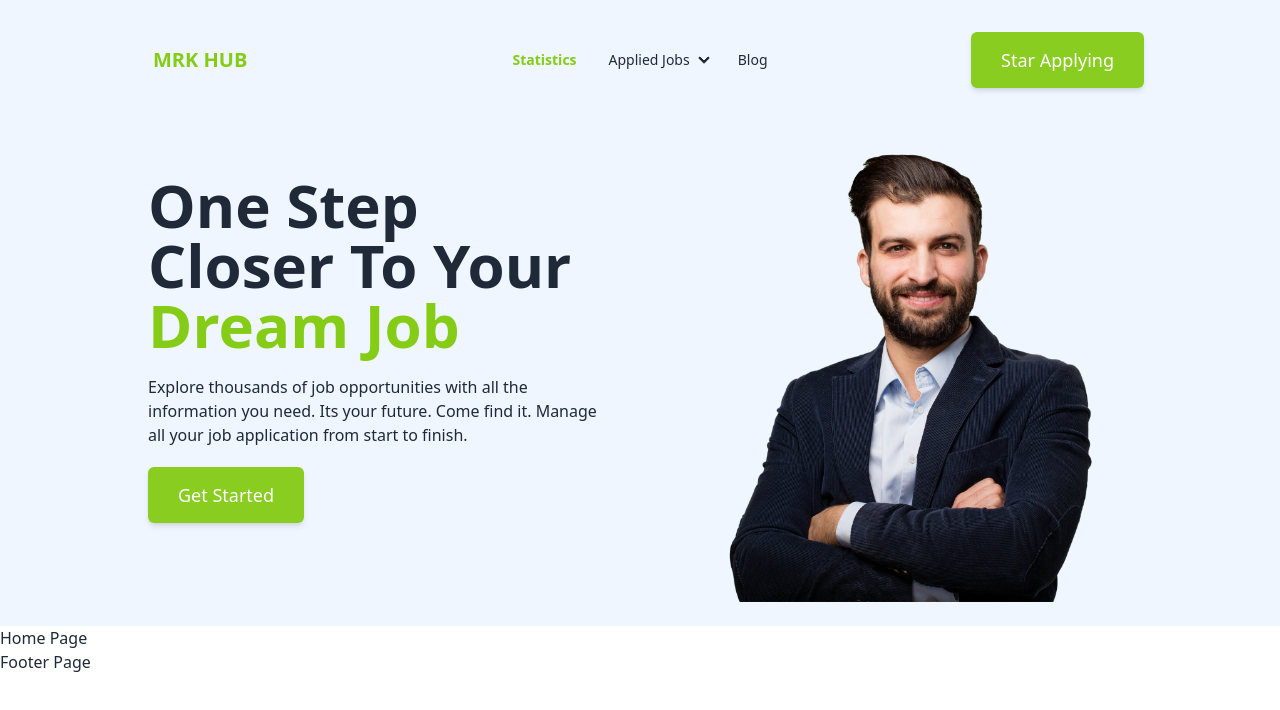
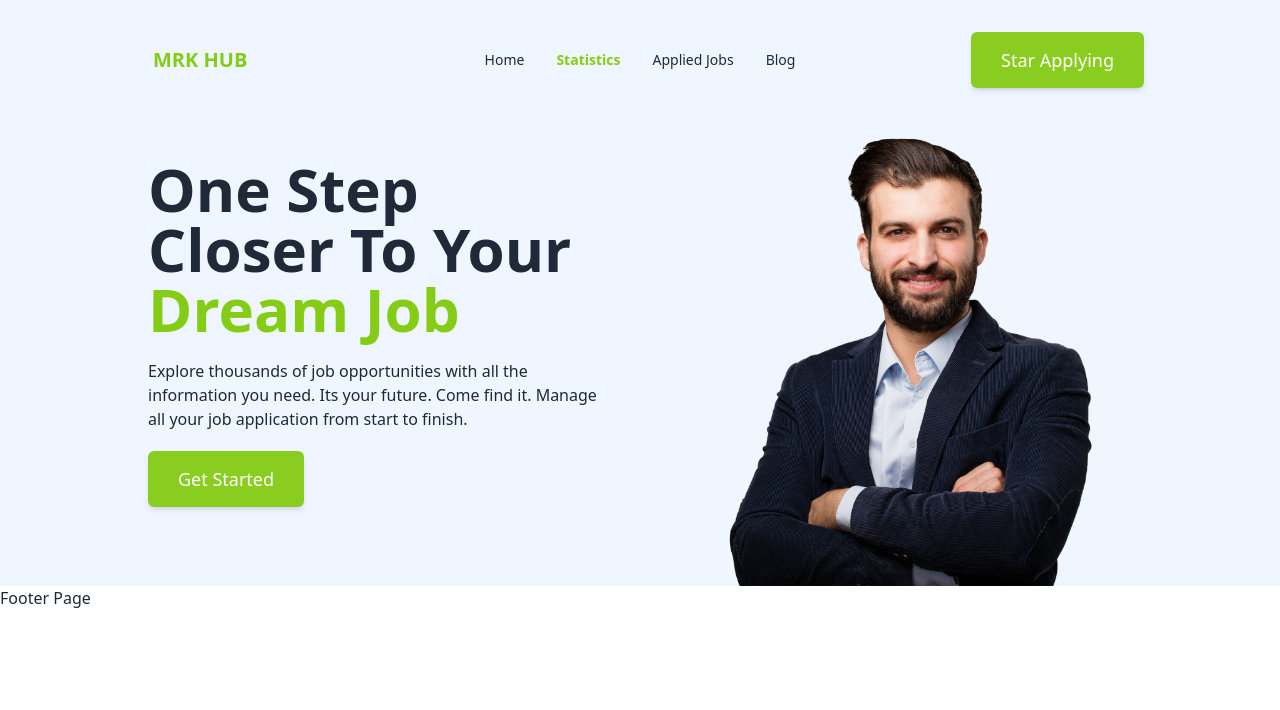
Before and after one commit to Mursalinkhan552/career-hub-assignment, a React (Vite) app: page / in a window 1280 px wide. Shown: the top 710 px of the page. Built offline with nearby package versions, Linux system fonts and the light colour scheme.

Commit message:
Added Home Component

```diff
--- a/src/App.jsx
+++ b/src/App.jsx
@@ -1,6 +1,5 @@
 
-import reactLogo from './assets/react.svg'
-import viteLogo from '/vite.svg'
+
 import './App.css'
 import Header from './components/Header/Header'
 import Footer from './components/Footer/Footer'
--- /dev/null
+++ b/src/components/AppliedJob/AppliedJob.jsx
@@ -0,0 +1,11 @@
+import React from 'react';
+
+const AppliedJob = () => {
+    return (
+        <div>
+            <h2>Applied Job Page</h2>
+        </div>
+    );
+};
+
+export default AppliedJob;
--- /dev/null
+++ b/src/components/ChartPage/ChartPage.jsx
@@ -0,0 +1,11 @@
+import React from 'react';
+
+const ChartPage = () => {
+    return (
+        <div>
+            <h2>Chart Page</h2>
+        </div>
+    );
+};
+
+export default ChartPage;
--- a/src/components/ErrorPage/ErrorPage.jsx
+++ b/src/components/ErrorPage/ErrorPage.jsx
@@ -1,10 +1,57 @@
 import React from 'react';
+import { Link, useRouteError } from 'react-router-dom';
+
+
+
 
 const ErrorPage = () => {
+    const { error, status } = useRouteError()
+    console.log(error.message, status);
+
     return (
-        <div>
-            <h2>Error Page</h2>
-        </div>
+        <section className='flex items-center h-screen p-16 bg-gray-200 text-gray-900'>
+            <div className='container flex flex-col items-center justify-center px-5 mx-auto py-8'>
+                <svg
+                    xmlns='http://www.w3.org/2000/svg'
+                    viewBox='0 0 512 512'
+                    className='w-40 h-40 text-gray-600'
+                >
+                    <path
+                        fill='currentColor'
+                        d='M256,16C123.452,16,16,123.452,16,256S123.452,496,256,496,496,388.548,496,256,388.548,16,256,16ZM403.078,403.078a207.253,207.253,0,1,1,44.589-66.125A207.332,207.332,0,0,1,403.078,403.078Z'
+                    ></path>
+                    <rect
+                        width='176'
+                        height='32'
+                        x='168'
+                        y='320'
+                        fill='currentColor'
+                    ></rect>
+                    <polygon
+                        fill='currentColor'
+                        points='210.63 228.042 186.588 206.671 207.958 182.63 184.042 161.37 162.671 185.412 138.63 164.042 117.37 187.958 141.412 209.329 120.042 233.37 143.958 254.63 165.329 230.588 189.37 251.958 210.63 228.042'
+                    ></polygon>
+                    <polygon
+                        fill='currentColor'
+                        points='383.958 182.63 360.042 161.37 338.671 185.412 314.63 164.042 293.37 187.958 317.412 209.329 296.042 233.37 319.958 254.63 341.329 230.588 365.37 251.958 386.63 228.042 362.588 206.671 383.958 182.63'
+                    ></polygon>
+                </svg>
+                <div className='text-center max-w-md'>
+                    <h2 className='mb-8 font-extrabold text-9xl text-gray-600'>
+                        <span className='sr-only'>Error</span>{status || 404}
+                    </h2>
+                    <p className='text-2xl font-semibold md:text-3xl mb-8'>
+                        {error?.message}
+                    </p>
+                    <Link
+                        to='/'
+                        className='px-8 py-3 font-semibold rounded bg-lime-500 hover:bg-lime-700 text-white'
+                    >
+                        Back to Home
+                    </Link>
+                </div>
+            </div>
+        </section>
     );
 };
 
--- a/src/components/Header/Header.jsx
+++ b/src/components/Header/Header.jsx
@@ -1,6 +1,5 @@
 import React from 'react';
 import { Link } from 'react-router-dom';
-import heroImg from '../../../public/images/user.png'
 const Header = () => {
     return (
         <div className='bg-blue-100 bg-opacity-45 py-6'>
@@ -12,53 +11,42 @@ const Header = () => {
                                 <svg xmlns="http://www.w3.org/2000/svg" className="h-5 w-5" fill="none" viewBox="0 0 24 24" stroke="currentColor"><path strokeLinecap="round" strokeLinejoin="round" strokeWidth="2" d="M4 6h16M4 12h8m-8 6h16" /></svg>
                             </div>
                             <ul tabIndex={0} className="menu menu-sm dropdown-content mt-3 z-[1] p-2 shadow bg-base-100 rounded-box w-52">
-                                <li className='text-lime-500'><a>Statistics</a></li>
                                 <li>
-                                    <a>Applied Jobs</a>
-                                    <ul className="p-2">
-                                        <li><a>Submenu 1</a></li>
-                                        <li><a>Submenu 2</a></li>
-                                    </ul>
+                                    <Link to='/'>Home</Link>
                                 </li>
-                                <li><a>Blog</a></li>
+                                <li className='text-lime-500'>
+                                    <Link to='/chart'>Statistics</Link>
+                                </li>
+                                <li>
+                                    <Link to='/cart'>Applied Jobs</Link>
+
+                                </li>
+                                <li><Link to='/blog'>Blog</Link></li>
                             </ul>
                         </div>
                         <Link to='/' className="btn btn-ghost text-lime-500 font-bold text-xl">MRK HUB</Link>
                     </div>
                     <div className="navbar-center hidden lg:flex">
                         <ul className="menu menu-horizontal px-1">
-                            <li className='text-lime-500 font-semibold'><a>Statistics</a></li>
                             <li>
-                                <details>
-                                    <summary>Applied Jobs</summary>
-                                    <ul className="p-2">
-                                        <li><a>Submenu 1</a></li>
-                                        <li><a>Submenu 2</a></li>
-                                    </ul>
-                                </details>
+                                <Link to='/'>Home</Link>
                             </li>
-                            <li><a>Blog</a></li>
+                            <li className='text-lime-500 font-semibold'>
+                                <Link to='/chart'>Statistics</Link>
+                            </li>
+                            <li>
+                                <Link to='/cart'>Applied Jobs</Link>
+                            </li>
+                            <li><Link to='/blog'>Blog</Link></li>
                         </ul>
                     </div>
                     <div className="navbar-end">
-                        <a className="primary-btn">Star Applying</a>
+                        <Link to='/jobDetails' className="primary-btn">
+                            Star Applying
+                        </Link>
                     </div>
                 </div>
-                <div className=' flex flex-col-reverse md:flex-row items-center justify-between gap-8'>
-                    <div className='ml-5 mb-10 space-y-5'>
-                        <h1 className='text-5xl  md:text-6xl font-bold'>
-                            One Step Closer To Your
-                            <span className='text-lime-500'> Dream Job</span>
-                        </h1>
-                        <p className=''>Explore thousands of job opportunities with all the information you need. Its your future. Come find it. Manage all your job application from start to finish.</p>
-                        <div className='text-center md:text-left'>
-                            <button className='primary-btn'>Get Started</button>
-                        </div>
-                    </div>
-                    <div className=''>
-                        <img className='w-screen max-h-screen' src={heroImg} alt="" />
-                    </div>
-                </div>
+
             </div>
         </div>
     );
--- a/src/components/Home/Home.jsx
+++ b/src/components/Home/Home.jsx
@@ -1,9 +1,23 @@
 import React from 'react';
-
+import heroImg from '../../../public/images/user.png'
 const Home = () => {
     return (
-        <div>
-            <h2>Home Page</h2>
+        <div className='bg-blue-100 bg-opacity-45'>
+            <div className=' flex flex-col-reverse md:flex-row items-center justify-between gap-8 sm:w-full max-w-screen-lg mx-auto'>
+                <div className='ml-5 mb-10 space-y-5'>
+                    <h1 className='text-5xl  md:text-6xl font-bold'>
+                        One Step Closer To Your
+                        <span className='text-lime-500'> Dream Job</span>
+                    </h1>
+                    <p className=''>Explore thousands of job opportunities with all the information you need. Its your future. Come find it. Manage all your job application from start to finish.</p>
+                    <div className='text-center md:text-left'>
+                        <button className='primary-btn'>Get Started</button>
+                    </div>
+                </div>
+                <div className=''>
+                    <img className='w-screen max-h-screen' src={heroImg} alt="" />
+                </div>
+            </div>
         </div>
     );
 };
--- /dev/null
+++ b/src/components/JobDetails/JobDetails.jsx
@@ -0,0 +1,11 @@
+import React from 'react';
+
+const JobDetails = () => {
+    return (
+        <div>
+            <h2>Job Details Page</h2>
+        </div>
+    );
+};
+
+export default JobDetails;
--- a/src/main.jsx
+++ b/src/main.jsx
@@ -4,15 +4,32 @@ import App from './App.jsx'
 import './index.css';
 import { RouterProvider, createBrowserRouter } from 'react-router-dom';
 import Home from './components/Home/Home.jsx';
+import ErrorPage from './components/ErrorPage/ErrorPage.jsx';
+import JobDetails from './components/JobDetails/JobDetails.jsx';
+import AppliedJob from './components/AppliedJob/AppliedJob.jsx';
+import ChartPage from './components/ChartPage/ChartPage.jsx';
 
 const router = createBrowserRouter([
   {
     path: '/',
     element: <App></App>,
+    errorElement: <ErrorPage></ErrorPage>,
     children: [
       {
         path: '/',
         element: <Home></Home>
+      },
+      {
+        path: '/jobDetails',
+        element: <JobDetails></JobDetails>
+      },
+      {
+        path: '/cart',
+        element: <AppliedJob></AppliedJob>
+      },
+      {
+        path: '/chart',
+        element: <ChartPage></ChartPage>
       }
     ]
   }
```
